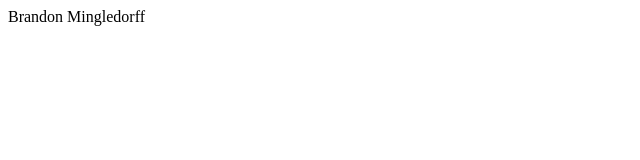
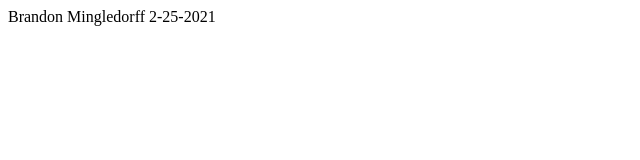
Before and after one commit to brandonmingledorff/webserver, a plain HTML site: page index.html in a window 1280 px wide. Shown: the full height of the page, 0-640 px from the left. Drawn offline with Linux system fonts and the light colour scheme.

Commit message:
Update index.html

```diff
--- a/index.html
+++ b/index.html
@@ -1,5 +1,5 @@
 <html>
 <body>
-Brandon Mingledorff
+Brandon Mingledorff 2-25-2021
 </body>
 </html>
```
